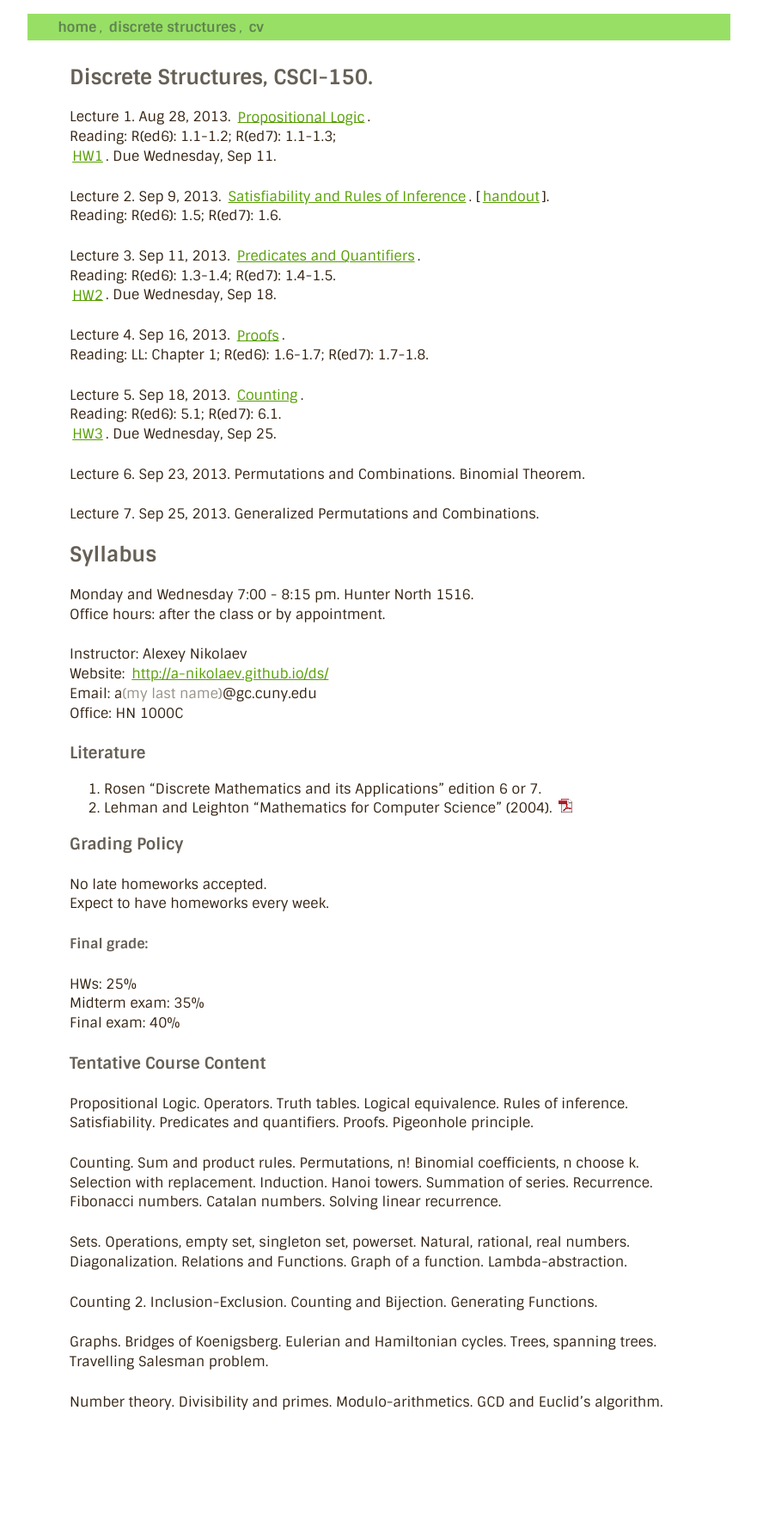
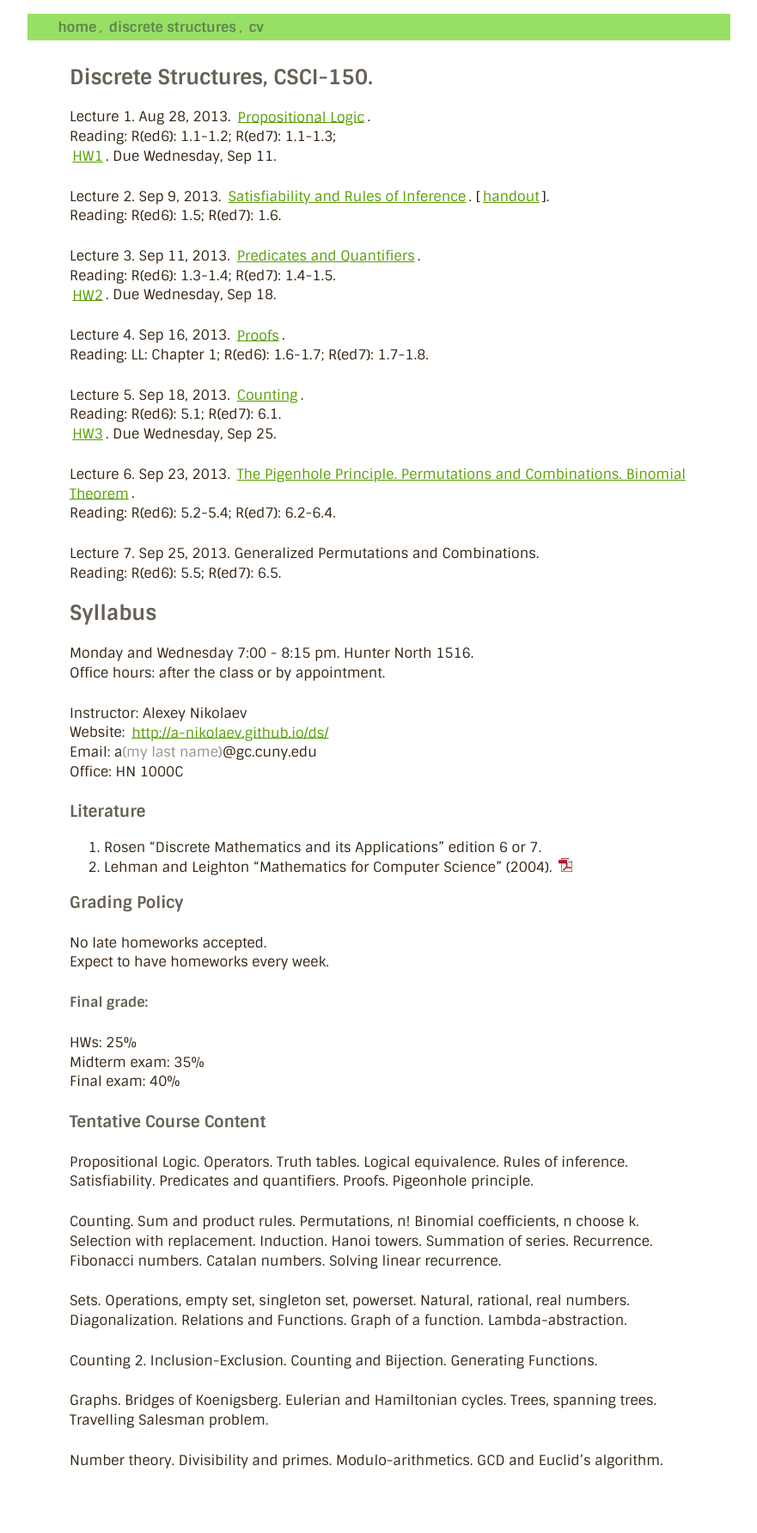
Before and after one commit to a-nikolaev/a-nikolaev.github.io, a Jekyll site: the page built from ds/index.markdown, in a window 1280 px wide. Shown: the whole page at 86% size, without its empty margins (199-1080 px from the left). Built offline with Jekyll 4.4.1, drawn with Linux system fonts in a browser that asks for light colours; Markdown is read by kramdown in place of the engine named in the settings; before the commit the page ends 1714 px from its top, so only the background shows below that.

Commit message:
added lec6

```diff
--- a/ds/index.markdown
+++ b/ds/index.markdown
@@ -23,9 +23,11 @@ Lecture 5. Sep 18, 2013. [Counting](/ds/docs/lec5.pdf).
 Reading: R(ed6): 5.1; R(ed7): 6.1.
 [HW3](/ds/docs/hw3.pdf). Due Wednesday, Sep 25.
 
-Lecture 6. Sep 23, 2013. Permutations and Combinations. Binomial Theorem.
+Lecture 6. Sep 23, 2013. [The Pigenhole Principle. Permutations and Combinations. Binomial Theorem](ds/docs/lec6.pdf).
+Reading: R(ed6): 5.2-5.4; R(ed7): 6.2-6.4.
 
 Lecture 7. Sep 25, 2013. Generalized Permutations and Combinations.
+Reading: R(ed6): 5.5; R(ed7): 6.5.
 
 ## Syllabus
 
```
